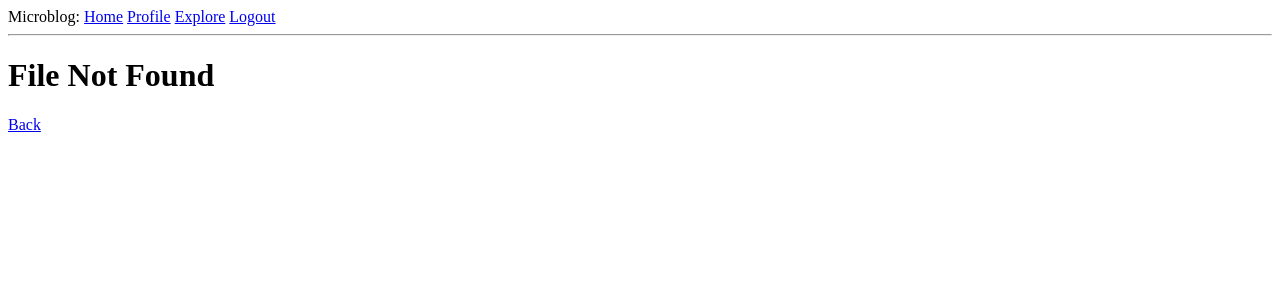
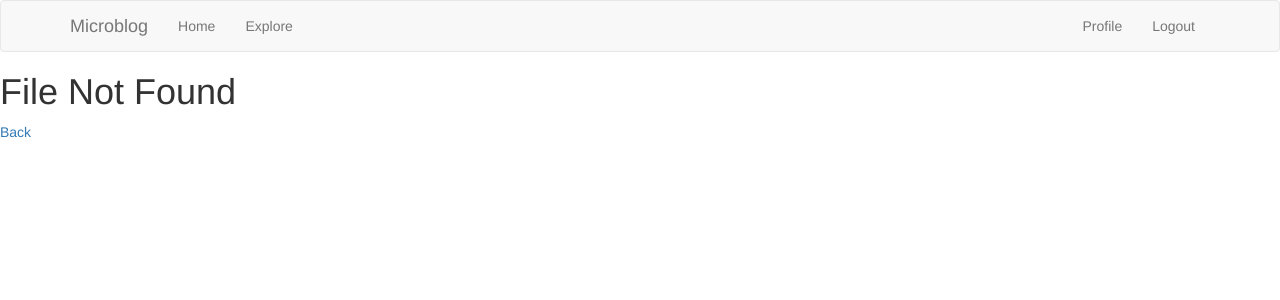
Before and after one commit to LolerHero/Online_Calendar, a Python web app: template app/templates/404.html in a window 1280 px wide. Shown: the top 300 px of the page. Run offline with Jinja, Linux system fonts and the light colour scheme; the template is opened without the code that fills it, so the values that code supplies are empty; some libraries are stand-ins or nearby versions.

Commit message:
Added bootstrap and integrated in base.html

```diff
--- a/app/__init__.py
+++ b/app/__init__.py
@@ -1,3 +1,4 @@
+from app import routes, models, errors
 from flask import Flask
 from config import Config
 from flask_sqlalchemy import SQLAlchemy
@@ -6,6 +7,7 @@ from flask_login import LoginManager
 import logging
 from logging.handlers import SMTPHandler, RotatingFileHandler
 from flask_mail import Mail
+from flask_bootstrap import Bootstrap
 import os
 
 app = Flask(__name__)
@@ -15,6 +17,7 @@ migrate = Migrate(app, db)
 login = LoginManager(app)
 login.login_view = 'login'
 mail = Mail(app)
+bootstrap = Bootstrap(app)
 
 if not app.debug:
     if app.config['MAIL_SERVER']:
@@ -42,5 +45,3 @@ if not app.debug:
 
     app.logger.setLevel(logging.INFO)
     app.logger.info('Microblog startup')
-
-from app import routes, models, errors
--- a/app/templates/base.html
+++ b/app/templates/base.html
@@ -1,31 +1,50 @@
-<html>
+{% extends 'bootstrap/base.html' %}
 
-<head>
-    {% if title %}
-    <title>{{ title }} - microblog</title>
-    {% else %}
-    <title>microblog</title>
-    {% endif %}
-</head>
+{% block title %}
+    {% if title %}{{ title }} - Microblog{% else %}Welcome to Microblog{% endif %}
+{% endblock %}
 
-<body>
-    <div>
-        <div>
-            Microblog:
-            <a href="{{ url_for('index') }}">Home</a> {% if current_user.is_anonymous %}
-            <a href="{{ url_for('login') }}">Login</a> {% else %}
-            <a href="{{ url_for('user', username=current_user.username) }}">Profile</a>
-            <a href="{{ url_for('explore') }}">Explore</a>
-            <a href="{{ url_for('logout') }}">Logout</a> {% endif %}
+{% block navbar %}
+    <nav class="navbar navbar-default">
+        <div class="container">
+            <div class="navbar-header">
+                <button type="button" class="navbar-toggle collapsed" data-toggle="collapse" data-target="#bs-example-navbar-collapse-1" aria-expanded="false">
+                    <span class="sr-only">Toggle navigation</span>
+                    <span class="icon-bar"></span>
+                    <span class="icon-bar"></span>
+                    <span class="icon-bar"></span>
+                </button>
+                <a class="navbar-brand" href="{{ url_for('index') }}">Microblog</a>
+            </div>
+            <div class="collapse navbar-collapse" id="bs-example-navbar-collapse-1">
+                <ul class="nav navbar-nav">
+                    <li><a href="{{ url_for('index') }}">Home</a></li>
+                    <li><a href="{{ url_for('explore') }}">Explore</a></li>
+                </ul>
+                <ul class="nav navbar-nav navbar-right">
+                    {% if current_user.is_anonymous %}
+                    <li><a href="{{ url_for('login') }}">Login</a></li>
+                    {% else %}
+                    <li><a href="{{ url_for('user', username=current_user.username) }}">Profile</a></li>
+                    <li><a href="{{ url_for('logout') }}">Logout</a></li>
+                    {% endif %}
+                </ul>
+            </div>
         </div>
+    </nav>
+{% endblock %}
+
+{% block content %}
+    <div class="container">
+        {% with messages = get_flashed_messages() %}
+        {% if messages %}
+            {% for message in messages %}
+            <div class="alert alert-info" role="alert">{{ message }}</div>
+            {% endfor %}
+        {% endif %}
+        {% endwith %}
+
+        {# application content needs to be provided in the app_content block #}
+        {% block app_content %}{% endblock %}
     </div>
-    <hr> {% with messages = get_flashed_messages() %} {% if messages %}
-    <ul>
-        {% for message in messages %}
-        <li>{{ message }}</li>
-        {% endfor %}
-    </ul>
-    {% endif %} {% endwith %} {% block content %}{% endblock %}
-</body>
-
-</html>
+{% endblock %}
```
